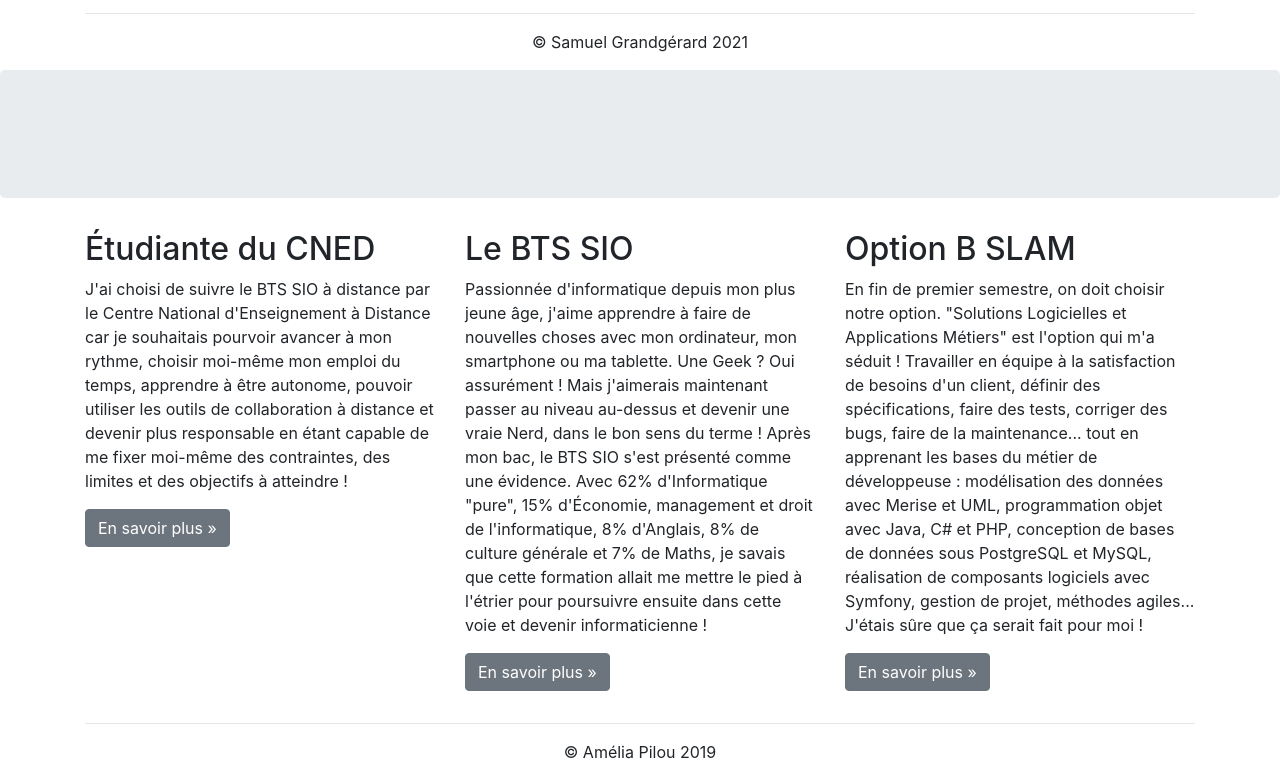
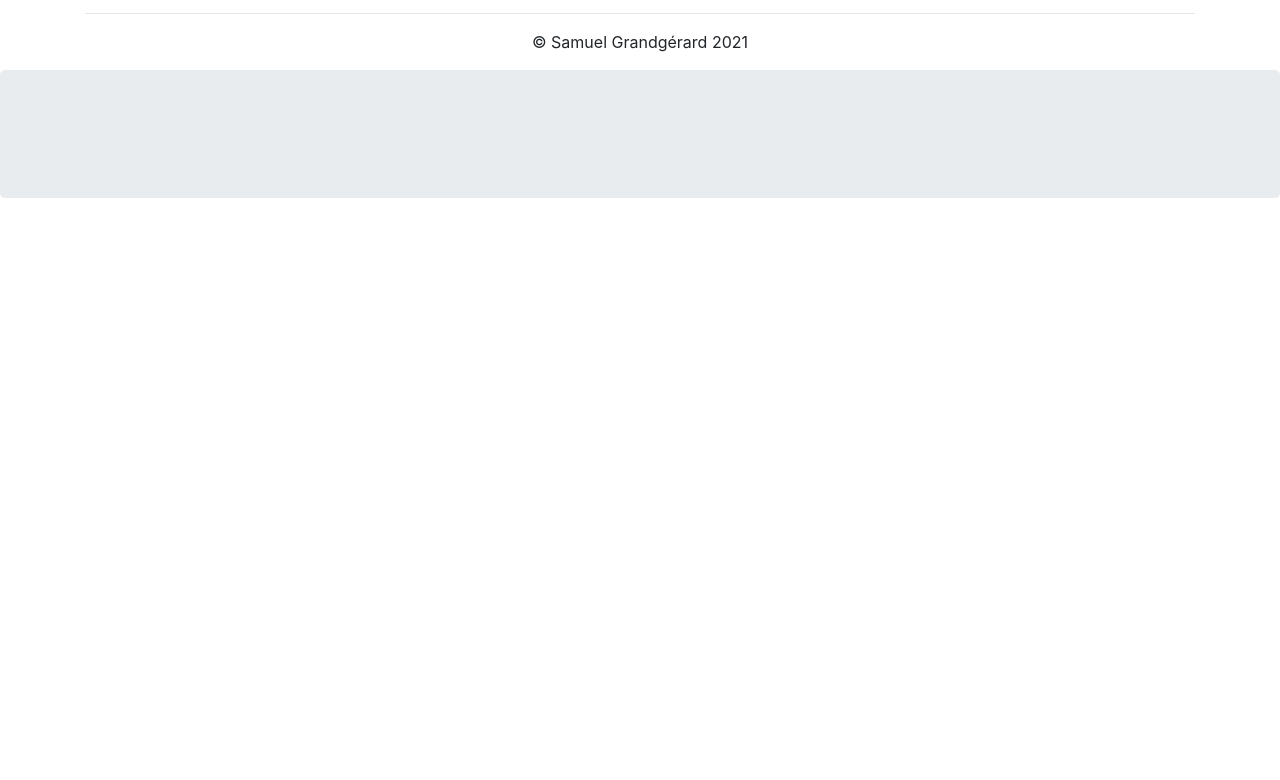
Before and after one commit to AsFitZFR/samuelgrandgerard.github.io, a plain HTML site: page index.html in a window 1280 px wide. Shown: the part 695-1475 px from the top of the page. After the commit the page ends 925 px from the top, so only its background shows below. Drawn offline with nearby package versions, Linux system fonts and the light colour scheme.

Commit message:
index récupéré

```diff
--- a/index.html
+++ b/index.html
@@ -174,62 +174,6 @@
             </div>
         </footer>
         <div class="jumbotron"></div> <!-- Emplacement pour le contenu principal de la page -->
-        <footer>
-            <div class="container">
-                <div class="row">
-                    <div class="col-lg-4">
-                        <h2>Étudiante du CNED</h2>
-                        <p>J'ai choisi de suivre le BTS SIO à distance par le Centre National
-                            d'Enseignement à Distance car je souhaitais pourvoir avancer à mon rythme,
-                            choisir moi-même mon emploi du temps, apprendre à être autonome, pouvoir
-                            utiliser les outils de collaboration à distance et devenir plus responsable en
-                            étant capable de me fixer moi-même des contraintes, des limites et des
-                            objectifs à atteindre !
-                        </p>
-                        <p><a class="btn btn-secondary" href="http://www.cned.fr" target="_blank"
-                              role="button">En savoir plus »</a>
-                        </p>
-                    </div>
-                    <div class="col-lg-4">
-                        <h2>Le BTS SIO</h2>
-                        <p>Passionnée d'informatique depuis mon plus jeune âge, j'aime apprendre à faire
-                            de nouvelles choses avec mon ordinateur, mon smartphone ou ma tablette. Une
-                            Geek ? Oui assurément ! Mais j'aimerais maintenant passer au niveau au-dessus
-                            et devenir une vraie Nerd, dans le bon sens du terme ! Après mon bac, le BTS
-                            SIO s'est présenté comme une évidence. Avec 62% d'Informatique "pure", 15%
-                            d'Économie, management et droit de l'informatique, 8% d'Anglais, 8% de culture
-                            générale et 7% de Maths, je savais que cette formation allait me mettre le
-                            pied à l'étrier pour poursuivre ensuite dans cette voie et devenir
-                            informaticienne !
-                        </p>
-                        <p><a class="btn btn-secondary" href="https://fr.wikipedia.org/wiki/Brevet_de_tec
-                              hnicien_supérieur_-_Services_informatiques_aux_organisations"
-                              target="_blank" role="button">En savoir plus »</a>
-                        </p>
-                    </div>
-                    <div class="col-lg-4">
-                        <h2>Option B SLAM</h2>
-                        <p>En fin de premier semestre, on doit choisir notre option. "Solutions
-                            Logicielles et Applications Métiers" est l'option qui m'a séduit&nbsp;!
-                            Travailler en équipe à la satisfaction de besoins d'un client, définir des
-                            spécifications, faire des tests, corriger des bugs, faire de la maintenance...
-                            tout en apprenant les bases du métier de développeuse : modélisation des
-                            données avec Merise et UML, programmation objet avec Java, C# et PHP,
-                            conception de bases de données sous PostgreSQL et MySQL, réalisation de
-                            composants logiciels avec Symfony, gestion de projet, méthodes agiles...
-                            J'étais sûre que ça serait fait pour moi !
-                        </p>
-                        <p><a class="btn btn-secondary" href="http://www.onisep.fr/Ressources/Univers-For
-                              mation/Formations/Post-bac/BTS-Services-informatiques-aux-organisations-opt
-                              ion-B-solutions-logicielles-et-applications-metiers" target="_blank"
-                              role="button">En savoir plus »</a>
-                        </p>
-                    </div>
-                </div>
-                <hr>
-                <p class="text-center" id="copyright">© Amélia Pilou 2019</p>
-            </div>
-        </footer>
 
 
 
```
